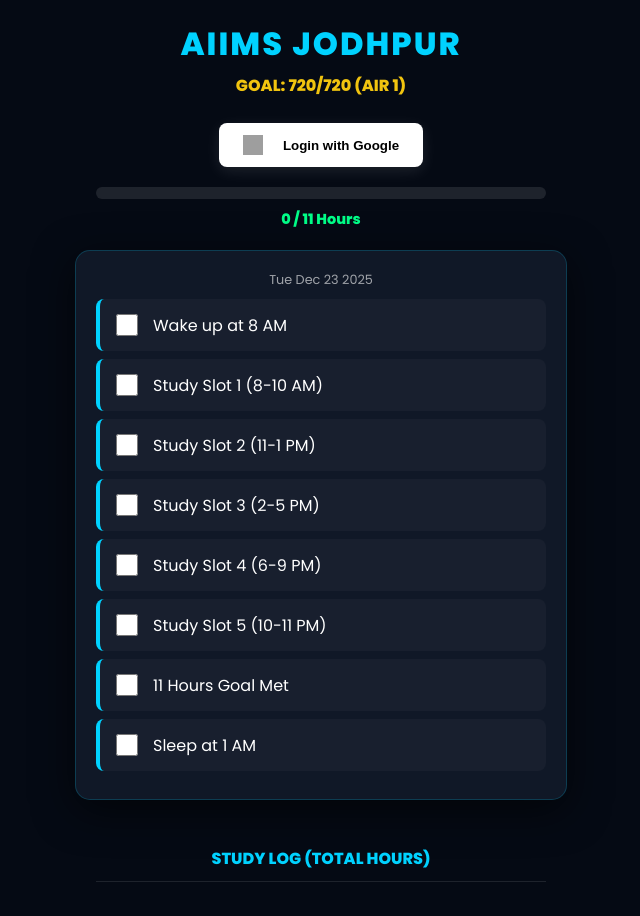
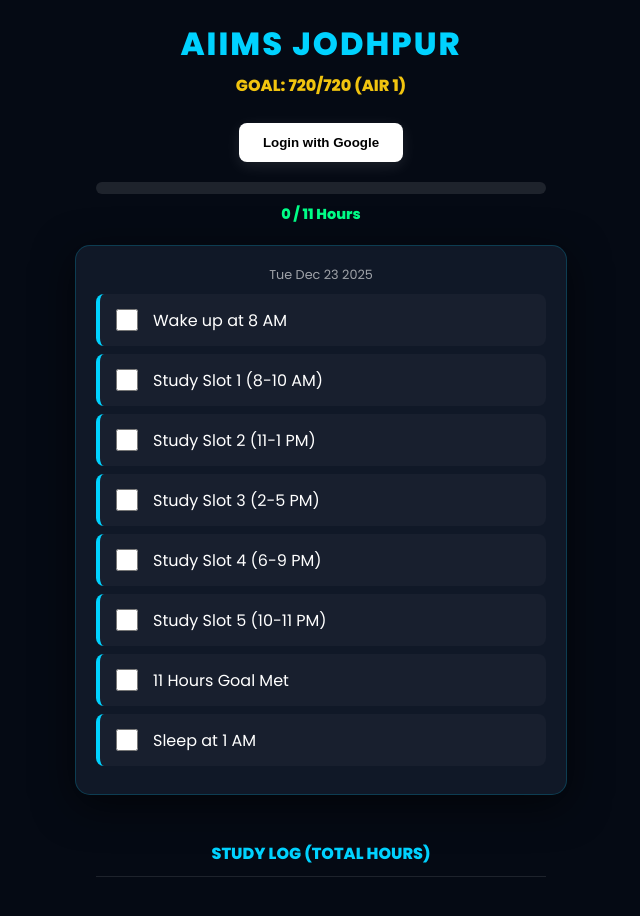
Before and after one commit to tanvi0210/Study-tracker, a plain HTML site: page index.html in a window 1280 px wide. Shown: the whole page, without its empty margins (319-959 px from the left). Drawn offline with Linux system fonts and the light colour scheme; no server answers; grey boxes are pictures that could not be loaded.

Commit message:
Update index.html

```diff
--- a/index.html
+++ b/index.html
@@ -31,7 +31,7 @@
     </div>
 
     <button id="loginBtn" class="auth-btn">
-       <img src="https://upload.wikimedia.org/wikipedia/commons/c/c1/Google_\"G\"_Logo.svg" width="20" height="20" style="margin-right:10px;"> Login with Google
+       Login with Google
     </button>
 
     <div id="userStatus">SYNC ACTIVE: <span id="userNameDisplay"></span></div>
```
